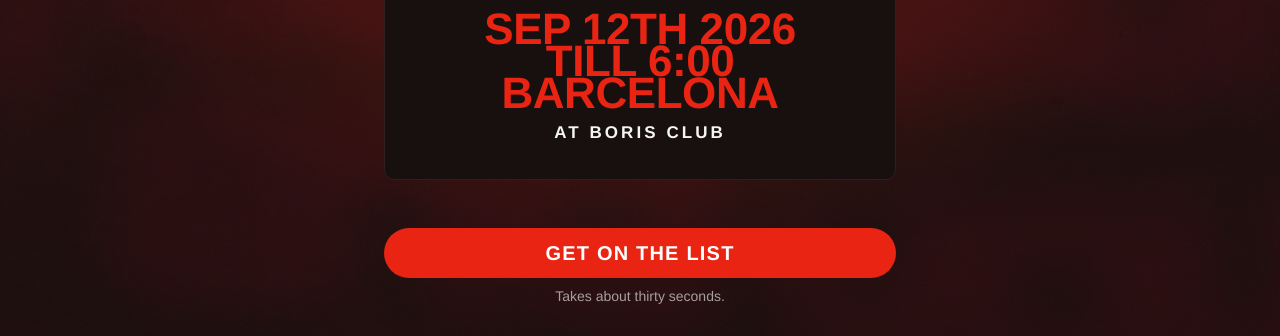
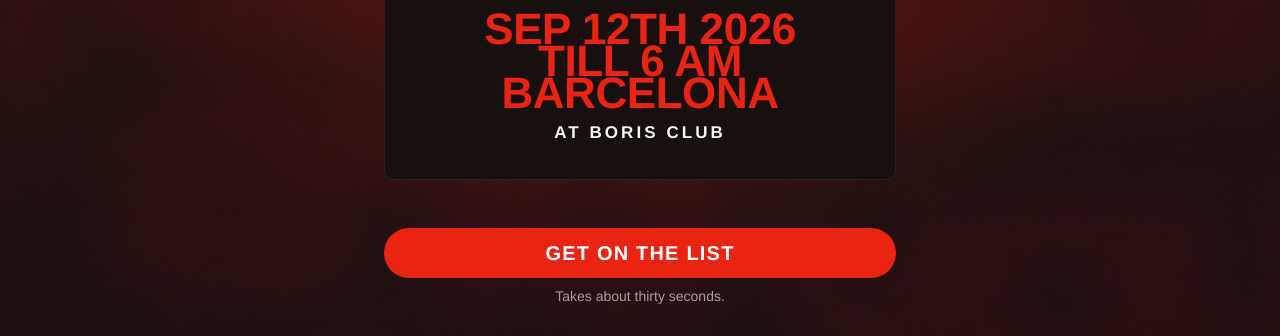
Before and after one commit to paullandopfeiffer/toca-rouge-site, a plain HTML site: page esade.html in a window 1280 px wide. Shown: the part 430-766 px from the top of the page. Drawn offline with Linux system fonts and the light colour scheme.

Commit message:
Disambiguate the poster block's end time: 'Till 6:00' -> 'Till 6 AM'
'Till 6:00' reads as an end time but never says a.m. — transparent to anyone
fluent in club listings, opaque to the campus audience esade/uic exist to
reach. Paul chose 'Till 6 AM' (option B). Applied to the .details block on
index.html, esade.html and uic.html — one line each, inside <p class="details">,
nothing near <form> or <script>.

'TILL 6 AM' has no descenders, so the .details line-height: 0.72 stays safe
(verified in-browser: no glyph collision).

Co-Authored-By: Claude Sonnet 5 <noreply@anthropic.com>

```diff
--- a/esade.html
+++ b/esade.html
@@ -32,7 +32,7 @@
         <img src="/assets/logo/tocarouge-logo-red.svg" alt="Toca Rouge"
              width="268" height="105">
       </h2>
-      <p class="details">Sep 12th 2026<br>Till 6:00<br>Barcelona</p>
+      <p class="details">Sep 12th 2026<br>Till 6 AM<br>Barcelona</p>
       <p class="venue">At Boris Club</p>
     </section>
 
```
Also changed, not shown: index.html (+1 -1 lines), uic.html (+1 -1 lines).
